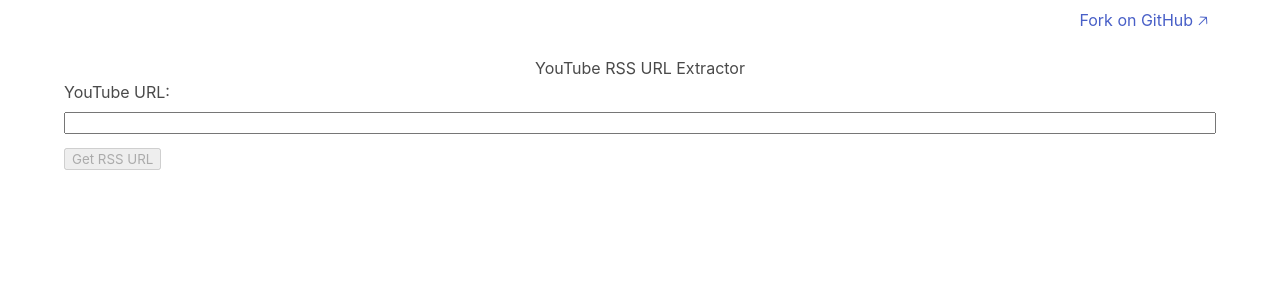
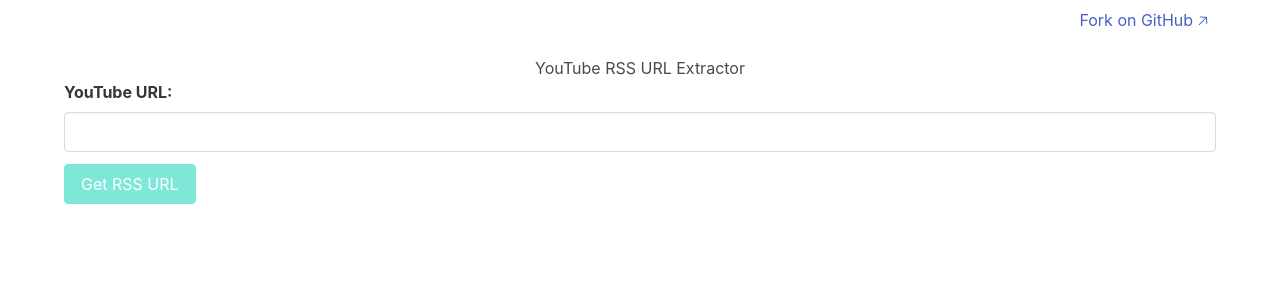
Before and after one commit to kucrut/youtube-rss-url-extractor, a SvelteKit app: page / in a window 1280 px wide. Shown: the top 300 px of the page. Built offline with nearby package versions, Linux system fonts and the light colour scheme.

Commit message:
Style form with bulma

```diff
--- a/src/routes/+page.svelte
+++ b/src/routes/+page.svelte
@@ -102,9 +102,11 @@
 		<h1>YouTube RSS URL Extractor</h1>
 
 		<form method="post" use:enhance={handle_submit}>
-			<p class="field">
-				<label for="yt-url">YouTube URL:</label>
+			<div class="field">
+				<label class="label" for="yt-url">YouTube URL:</label>
+				<div class="control">
 					<input
+						class="input"
 						disabled={is_submitting}
 						id="yt-url"
 						name="input_url"
@@ -113,10 +115,15 @@
 						onchange={handle_change}
 						oninput={handle_change}
 					/>
-			</p>
-			<p>
-				<button disabled={is_submitting || !can_submit} type="submit">Get RSS URL</button>
-			</p>
+				</div>
+			</div>
+			<div class="field">
+				<div class="control">
+					<button class="button is-primary" disabled={is_submitting || !can_submit} type="submit"
+						>Get RSS URL</button
+					>
+				</div>
+			</div>
 		</form>
 
 		{#if error_message}
@@ -152,12 +159,6 @@
 		text-align: center;
 	}
 
-	.field {
-		display: flex;
-		flex-direction: column;
-		gap: 0.5rem;
-	}
-
 	.result {
 		display: flex;
 		flex-direction: row;
```
Lines whose indentation alone changed are shown as unchanged.
